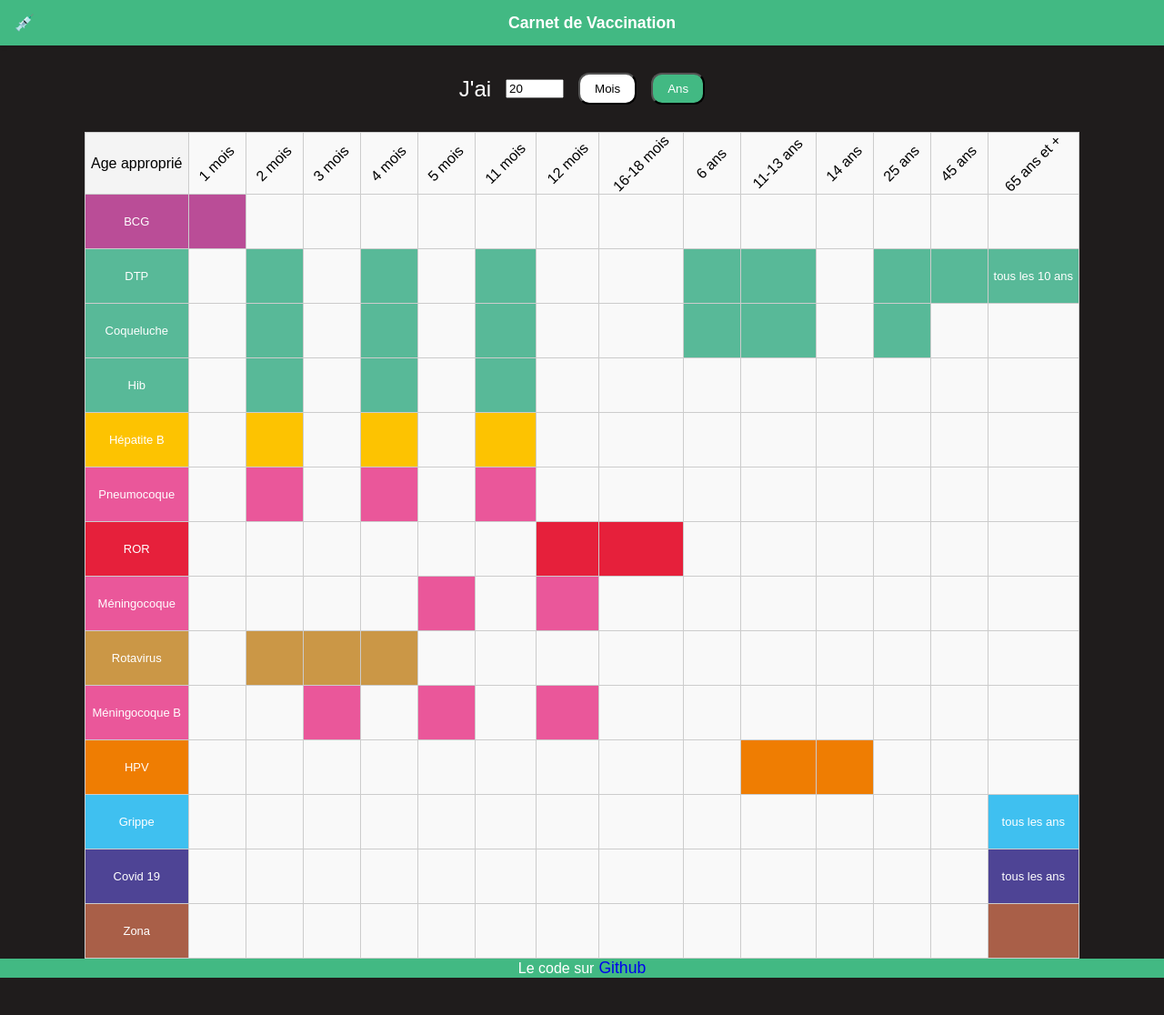
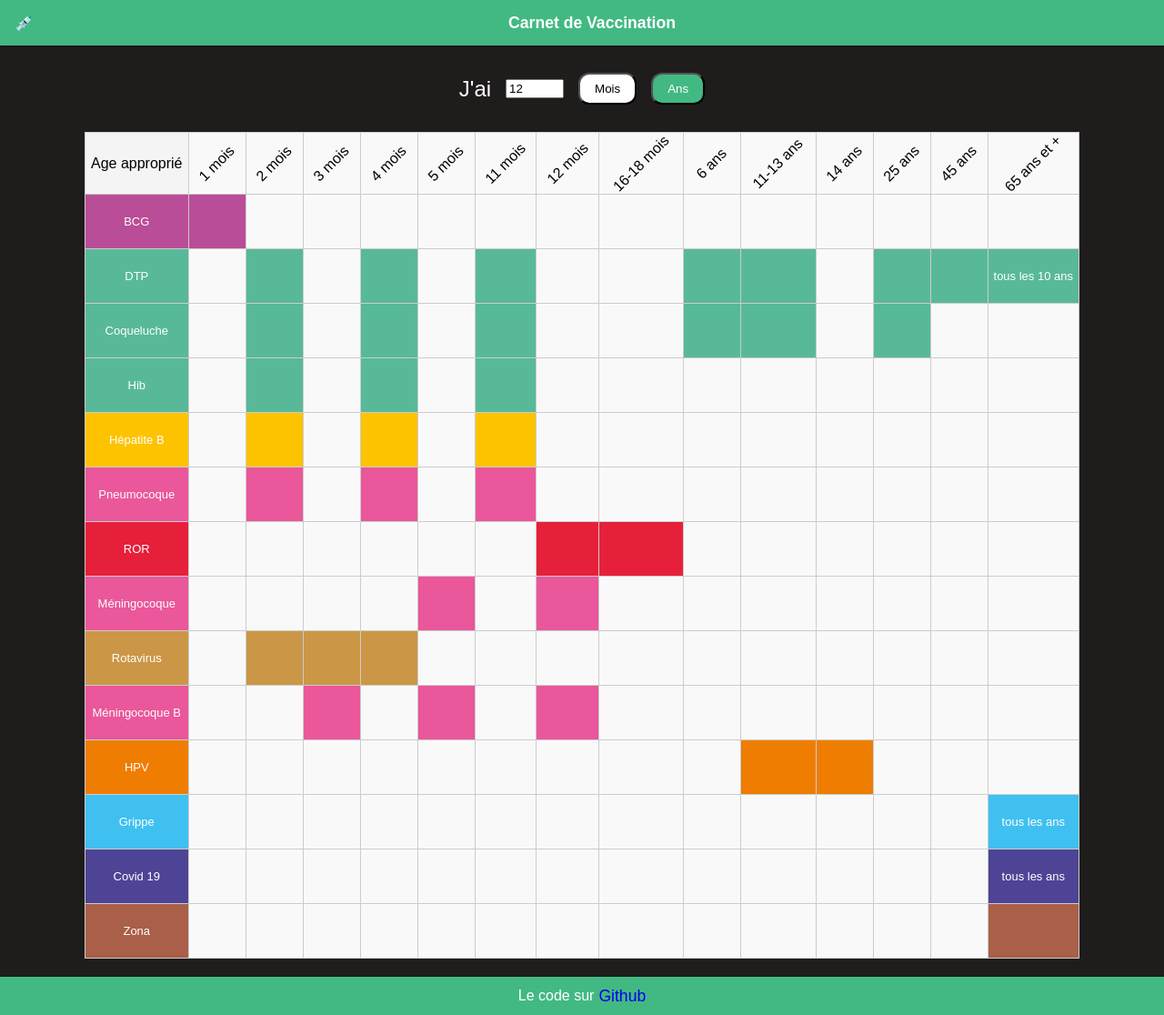
Before and after one commit to sthiefaine/carnet-vaccination, a Vue app: page / in a window 1280 px wide. Shown: the whole page at 91% size. Before the commit the page ends 1075 px from the top, so only its background shows below. Built offline with nearby package versions, Linux system fonts and the light colour scheme.

Commit message:
feat(store): add global store for age selector

```diff
--- a/package.json
+++ b/package.json
@@ -15,6 +15,7 @@
   },
   "dependencies": {
     "@typescript-eslint/utils": "^8.23.0",
+    "pinia": "^2.3.1",
     "vue": "^3.5.13"
   },
   "devDependencies": {
--- a/src/components/AgeSelector/AgeSelector.vue
+++ b/src/components/AgeSelector/AgeSelector.vue
@@ -1,43 +1,36 @@
 <script setup lang="ts">
-import { ref, watch } from 'vue'
+import { watch } from 'vue'
+import { useAgeStore } from '@/stores/ageStore'
 
-const age = ref(20)
-const selectedAge = ref('')
-const monthOrYear = ref<'ans' | 'mois'>('ans')
-
-const updateSelectedAge = () => {
-  selectedAge.value = `${age.value}${monthOrYear.value}`
-}
-
-const handleAgeChange = (value: 'mois' | 'ans') => {
-  monthOrYear.value = value
-  updateSelectedAge()
-}
+const ageStore = useAgeStore()
 
 // https://vuejs.org/guide/essentials/watchers.html
-watch(age, (newAge) => {
-  // Convertir en années si l'âge est >= 24 mois
-  if (monthOrYear.value === 'mois' && newAge >= 24) {
-    age.value = Math.floor(newAge / 12)
-    monthOrYear.value = 'ans'
-  }
-  updateSelectedAge()
-})
+watch(
+  () => ageStore.age,
+  (newAge) => {
+    if (ageStore.monthOrYear === 'mois' && newAge >= 24) {
+      ageStore.setAge(Math.floor(newAge / 12), 'ans')
+    }
+  },
+)
 </script>
 
 <template>
   <div class="age-selector">
     <span class="age-text">J'ai</span>
     <div class="age-selector-container">
-      <input type="number" min="1" max="100" v-model="age" />
+      <input type="number" min="1" max="100" v-model="ageStore.age" />
       <button
-        :disabled="age >= 24"
-        :class="monthOrYear === 'mois' ? 'button-active' : ''"
-        @click="handleAgeChange('mois')"
+        :disabled="ageStore.age >= 24"
+        :class="ageStore.monthOrYear === 'mois' ? 'button-active' : ''"
+        @click="ageStore.setAge(ageStore.age, 'mois')"
       >
         Mois
       </button>
-      <button :class="monthOrYear === 'ans' ? 'button-active' : ''" @click="handleAgeChange('ans')">
+      <button
+        :class="ageStore.monthOrYear === 'ans' ? 'button-active' : ''"
+        @click="ageStore.setAge(ageStore.age, 'ans')"
+      >
         Ans
       </button>
     </div>
--- a/src/components/Footer/FooterSite.vue
+++ b/src/components/Footer/FooterSite.vue
@@ -8,7 +8,8 @@
 .footer {
   display: block;
   width: 100%;
-  height: 42px;
+  min-height: 42px;
+  margin-top: 20px;
   background-color: #42b983;
   display: flex;
   justify-content: center;
--- /dev/null
+++ b/src/stores/ageStore.ts
@@ -0,0 +1,19 @@
+import { defineStore } from 'pinia'
+import { ref } from 'vue'
+
+export const useAgeStore = defineStore('ageStore', () => {
+  const age = ref<number>(12)
+  const monthOrYear = ref<'ans' | 'mois'>('ans')
+  const selectedAge = ref<string>('')
+
+  const updateSelectedAge = () => {
+    selectedAge.value = `${age.value}${monthOrYear.value}`
+  }
+  function setAge(newAge: number, unit: 'ans' | 'mois') {
+    age.value = newAge
+    monthOrYear.value = unit
+    updateSelectedAge()
+  }
+
+  return { age, monthOrYear, setAge }
+})
```
Also changed, not shown: src/main.ts (+8 -4 lines), 2 other files (tests, documents, lock files or other folders).
